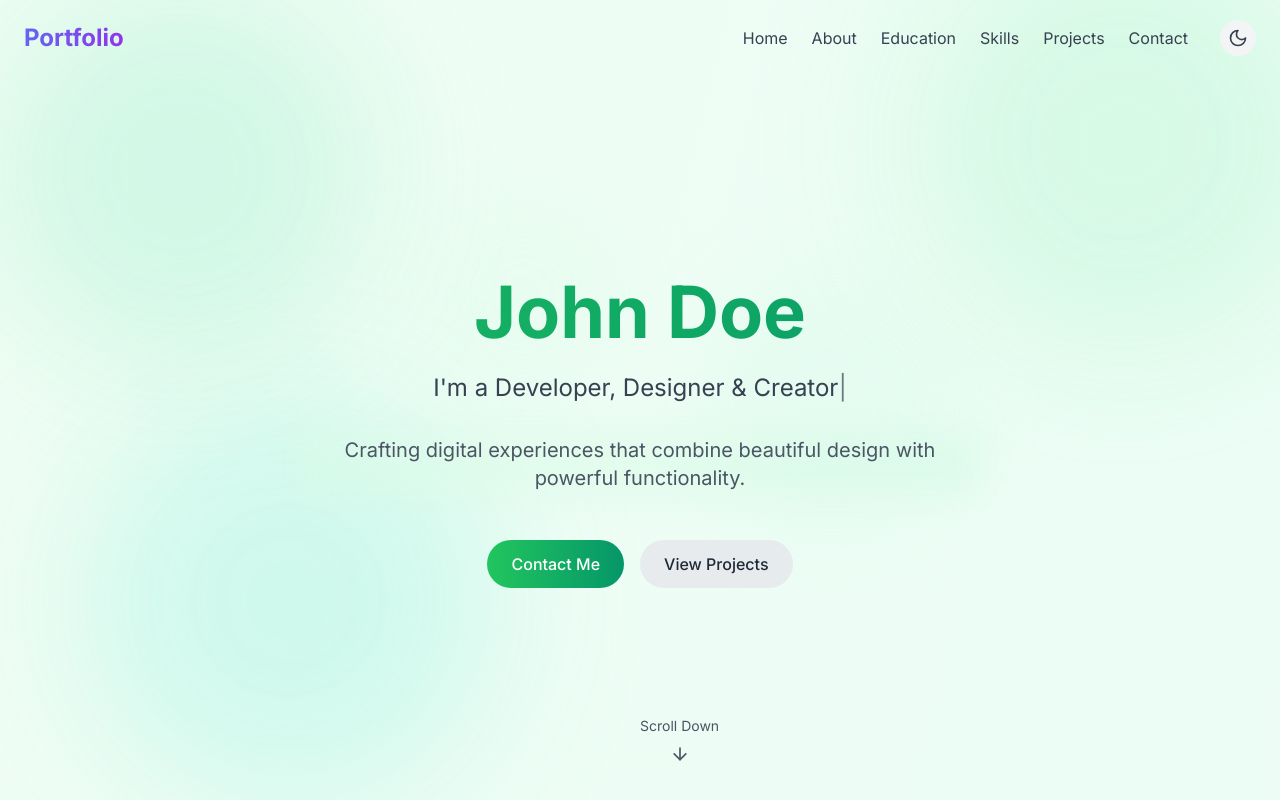
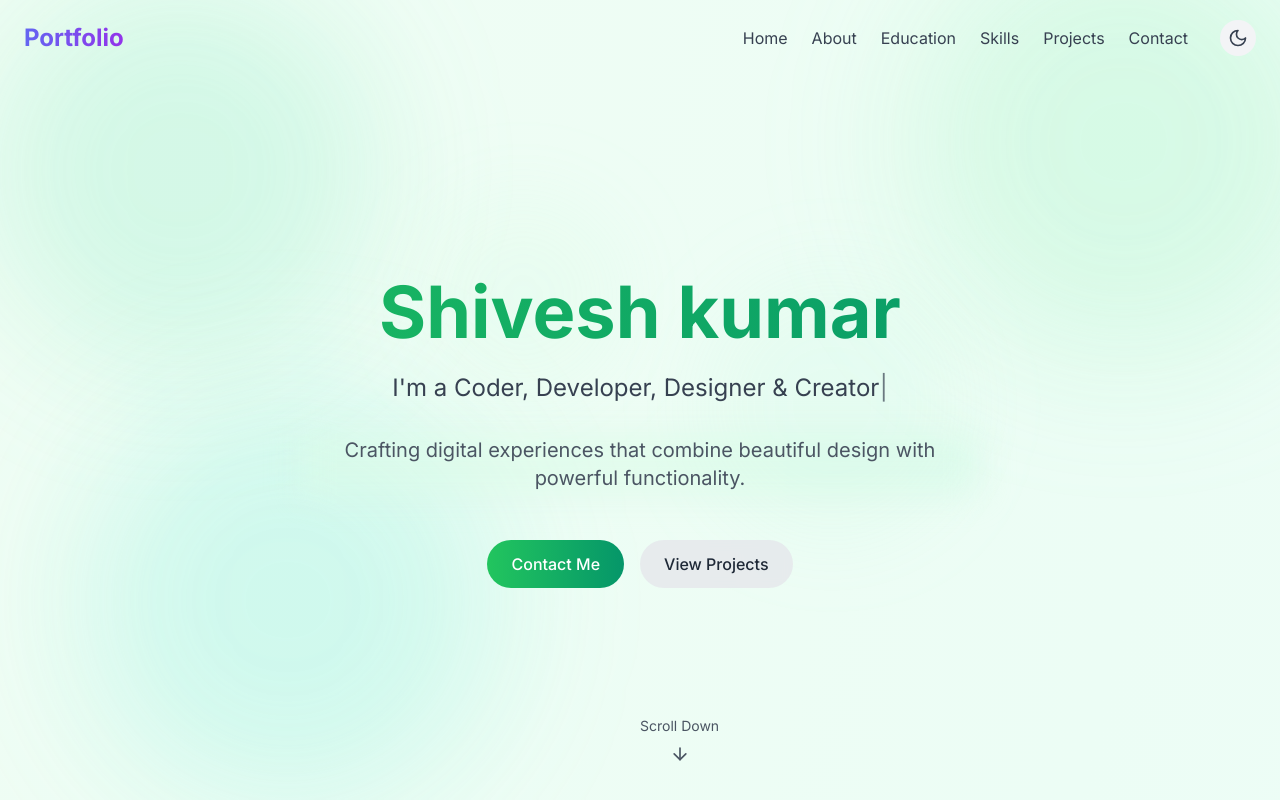
Before and after one commit to Alphashivesh/my_portfolio, a React (Vite) app: page / in a window 1280 px wide. Shown: the top 800 px of the page. Built offline with nearby package versions, Linux system fonts and the light colour scheme.

Commit message:
Update Hero.tsx

```diff
--- a/src/sections/Hero.tsx
+++ b/src/sections/Hero.tsx
@@ -3,7 +3,7 @@ import { ArrowDown } from 'lucide-react';
 
 const Hero: React.FC = () => {
   const [typedText, setTypedText] = useState("");
-  const fullText = "I'm a Developer, Designer & Creator";
+  const fullText = "I'm a Coder, Developer, Designer & Creator";
   const typingSpeed = 100;
 
   useEffect(() => {
@@ -36,7 +36,7 @@ const Hero: React.FC = () => {
       <div className="container mx-auto px-4 md:px-6 z-10">
         <div className="text-center">
           <h1 className="text-5xl md:text-6xl lg:text-7xl font-bold mb-6 text-transparent bg-clip-text bg-gradient-to-r from-green-500 via-emerald-600 to-teal-500 animate-gradient">
-            John Doe
+            Shivesh kumar
           </h1>
 
           <div className="h-8 mb-8">
```
